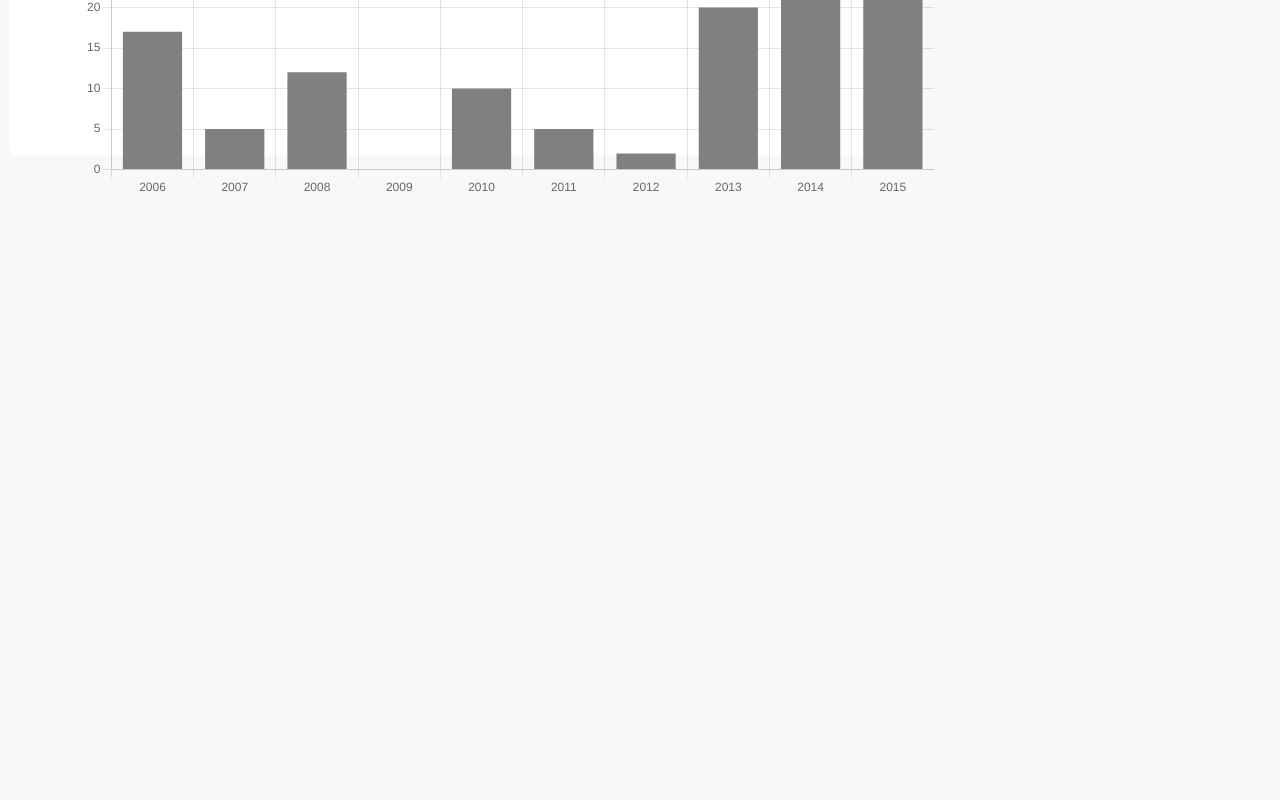
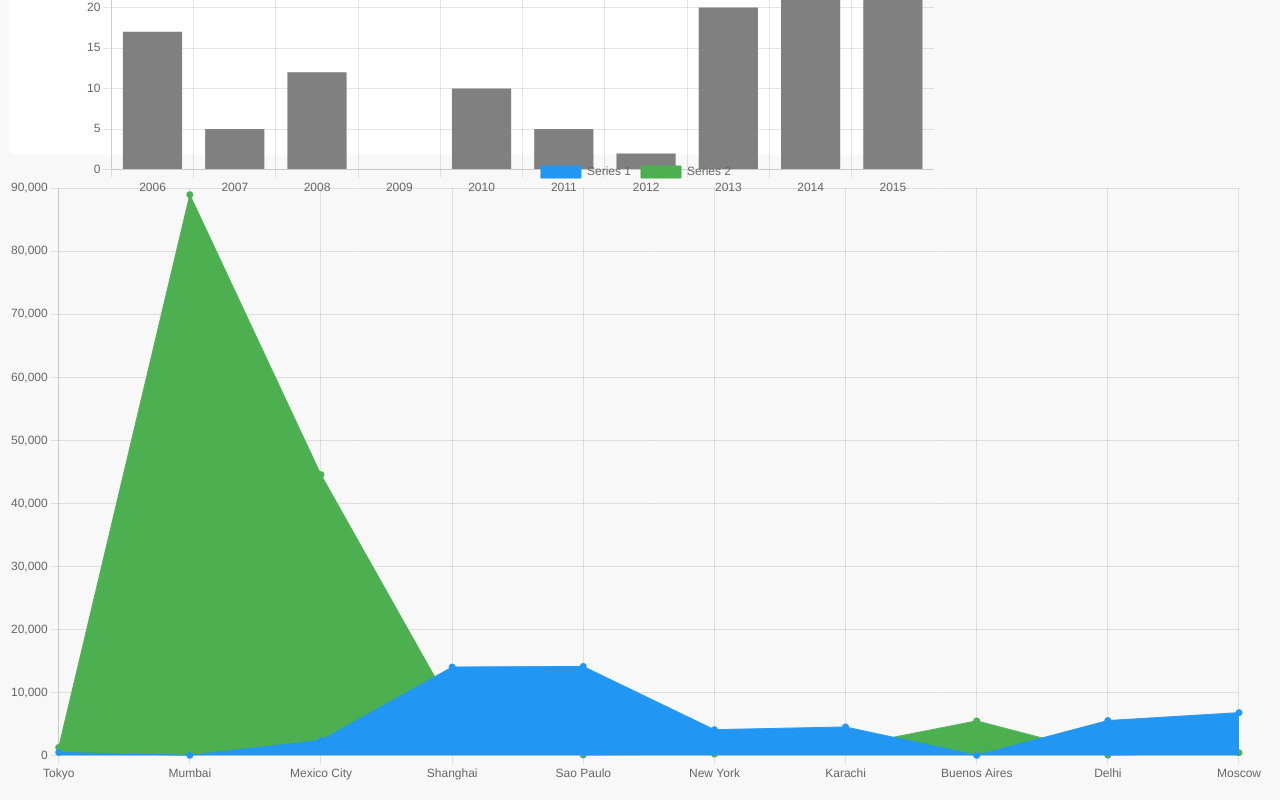
Before and after one commit to manitrana/manitrana.github.io, a React (Create React App) app: page / in a window 1280 px wide. Shown: the part 930-1730 px from the top of the page. Before the commit the page ends 1128 px from the top, so only its background shows below. Built offline with nearby package versions, Linux system fonts and the light colour scheme.

Commit message:
area chart added and papaparser downloaded

```diff
--- a/package.json
+++ b/package.json
@@ -13,10 +13,12 @@
     "@testing-library/user-event": "^13.5.0",
     "chart.js": "^3.9.1",
     "csvtojson": "^2.0.10",
+    "fs": "^0.0.1-security",
     "papaparse": "^5.3.2",
     "react": "^18.2.0",
     "react-chartjs-2": "^4.3.1",
     "react-dom": "^18.2.0",
+    "react-papaparse": "^4.1.0",
     "react-scripts": "5.0.1",
     "web-vitals": "^2.1.4"
   },
--- a/src/App.js
+++ b/src/App.js
@@ -16,6 +16,7 @@ import BarChart from './components/BarChart/BarChart';
 import PieChart from './components/PieChart/PieChart';
 import Main from './components/Main/Main';
 import NavBar from './components/NavBar/NavBar';
+import AreaChart from './components/AreaChart/AreaChart';
 
 
 
@@ -85,6 +86,8 @@ function App() {
 
         <PieChart></PieChart>
         <BarChart></BarChart>
+        <AreaChart></AreaChart>
+        <Main></Main>
 
       </Grid>
 
--- /dev/null
+++ b/src/components/AreaChart/AreaChart.js
@@ -0,0 +1,30 @@
+import React from "react";
+import { Line } from "react-chartjs-2";
+
+export default function AreaChart() {
+
+    const data = {
+        labels: ["Tokyo",	"Mumbai",	"Mexico City",	"Shanghai",	"Sao Paulo",	"New York",	"Karachi","Buenos Aires",	"Delhi","Moscow"],
+        datasets: [{
+            label: 'Series 1', // Name the series
+            data: [500,	50,	2424,	14040,	14141,	4111,	4544,	47,	5555, 6811], // Specify the data values array
+            fill: true,
+            borderColor: '#2196f3', // Add custom color border (Line)
+            backgroundColor: '#2196f3', // Add custom color background (Points and Fill)
+            borderWidth: 1 // Specify bar border width
+        },
+        {
+            label: 'Series 2', // Name the series
+            data: [1288,	88942,	44545,	7588,	99,	242,	1417,	5504,	75, 457], // Specify the data values array
+            fill: true,
+            borderColor: '#4CAF50', // Add custom color border (Line)
+            backgroundColor: '#4CAF50', // Add custom color background (Points and Fill)
+            borderWidth: 1 // Specify bar border width
+        }]
+    }
+
+    return (
+        <Line data={data}/>
+    )
+
+}
--- a/src/components/Main/Main.js
+++ b/src/components/Main/Main.js
@@ -1,4 +1,5 @@
 import React from "react";
+
 
 export default function Main(){
 
```
Also changed, not shown: src/components/PieChart/PieChart.js (+18 -0 lines), 1 other file (tests, documents, lock files or other folders).
